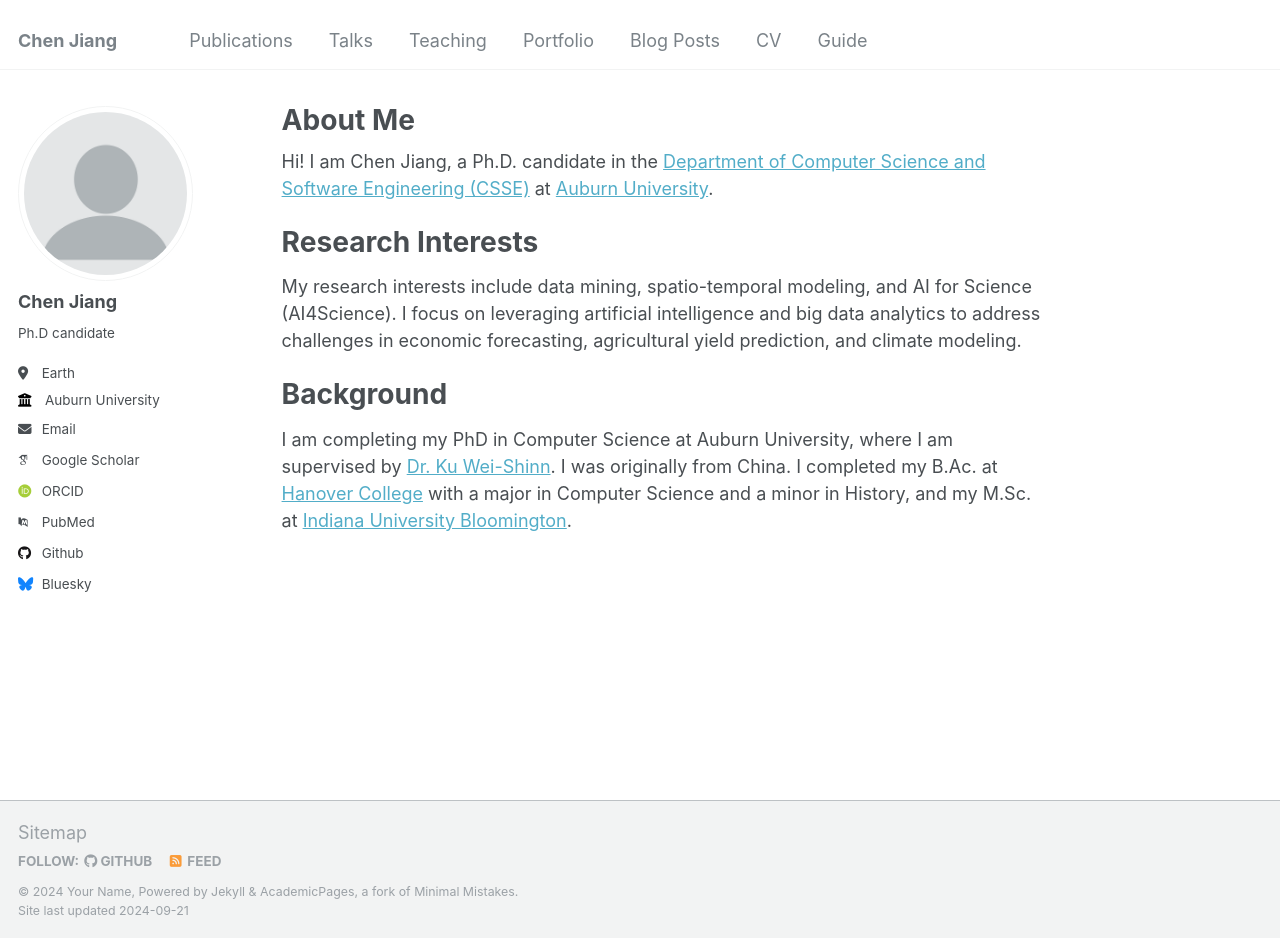
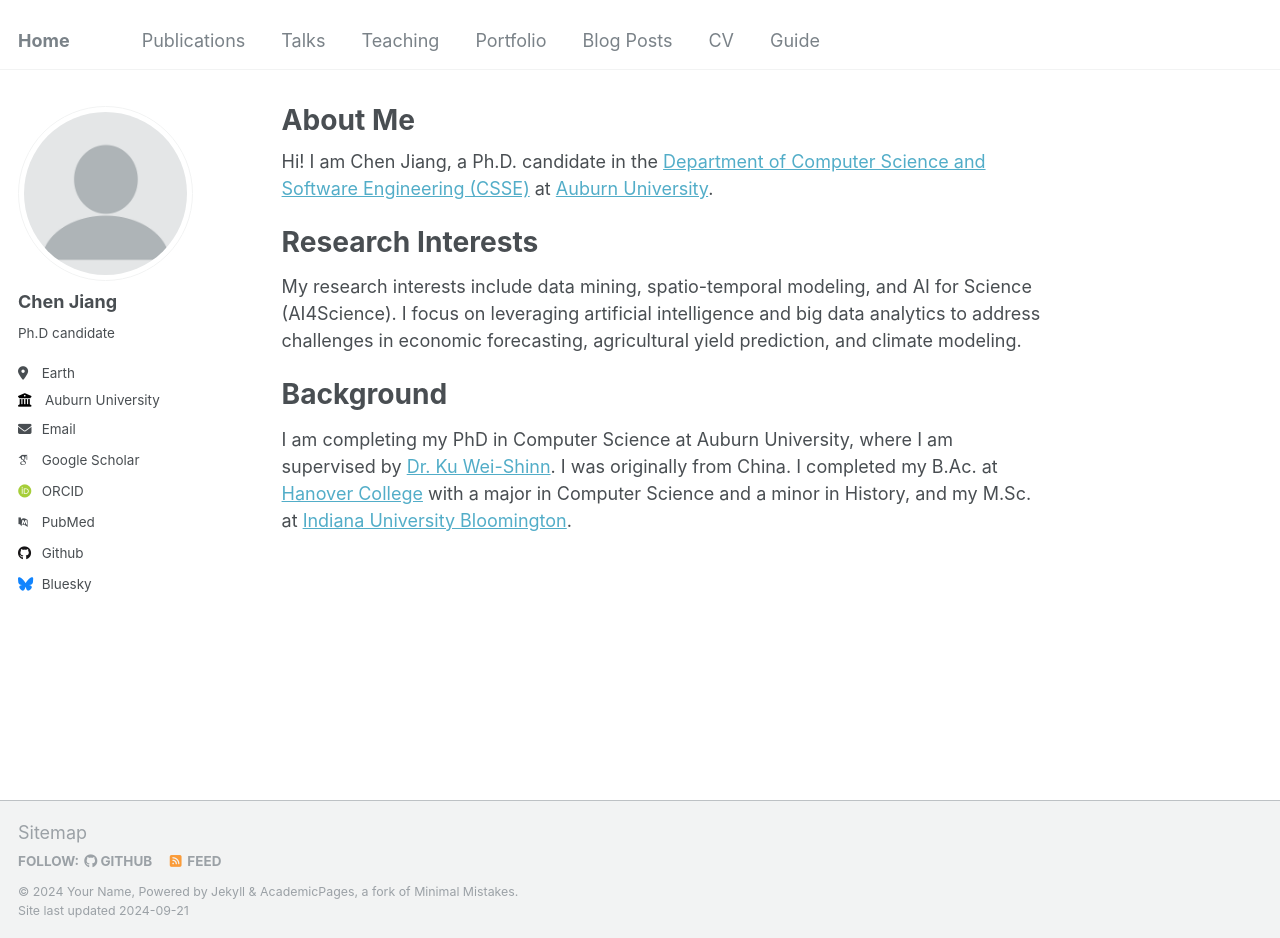
Before and after one commit to jiang28/jiangchen, a Jekyll site: the page built from _pages/about.md, in a window 1280 px wide and 938 px high. Built offline with Jekyll 4.4.1, drawn with Linux system fonts in a browser that asks for light colours; some web fonts are replaced.

Commit message:
Update _config.yml

```diff
--- a/_config.yml
+++ b/_config.yml
@@ -8,7 +8,7 @@
 
 # Basic Site Settings
 locale                   : "en-US"
-title                    : "Chen Jiang"
+title                    : "Home"
 title_separator          : "-"
 name                     : &name "Your Name"
 description              : &description "personal description"
```
